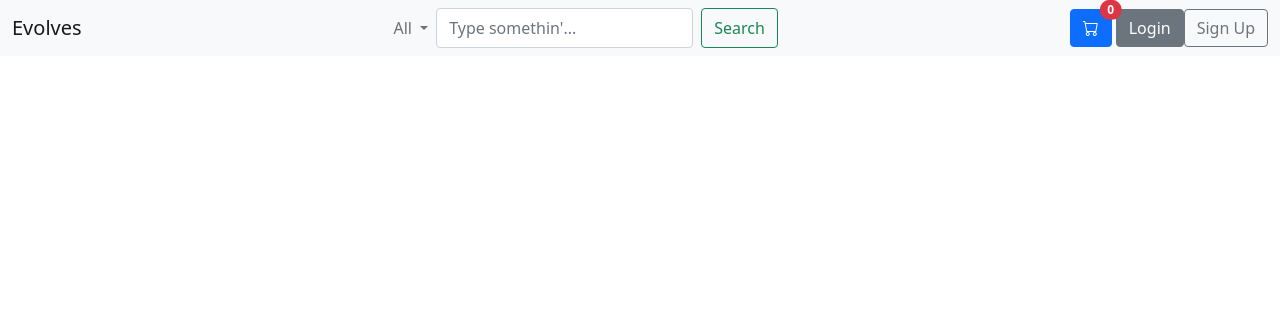
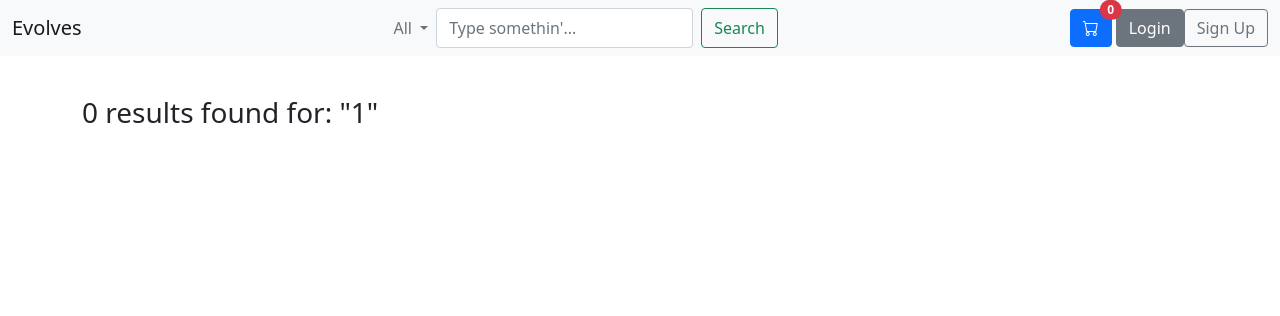
Before and after one commit to mr-vaibh/evolves, a Django app: page /search/1/ in a window 1280 px wide. Shown: the top 316 px of the page. Run offline with Django 3.2, Linux system fonts and the light colour scheme; data that the repository does not hold is empty; some libraries are stand-ins or nearby versions.

Commit message:
added H3 tag in search

```diff
--- a/shop/templates/shop/search.html
+++ b/shop/templates/shop/search.html
@@ -18,7 +18,9 @@
 
 {% block body %}
 
-<div class="container">
+<div class="container my-5">
+
+        <h3>{{ products.count }} result{{ products.count|pluralize }} found for: "{{ query }}"</h3>
 
         <div class="row row-cols-1 row-cols-md-3 g-4">
 
--- a/shop/views.py
+++ b/shop/views.py
@@ -45,9 +45,9 @@ def search(request, query):
     context = {
         'query': query,
         'products': Product.objects.filter(name__icontains=query)
-        .union(Product.objects.filter(category__name__icontains=query))
-        .union(Product.objects.filter(sub_category__name__icontains=query))
-        .order_by('-created_at')
+            .union(Product.objects.filter(category__name__icontains=query))
+            .union(Product.objects.filter(sub_category__name__icontains=query))
+            .order_by('-created_at')
     }
     return render(request, 'shop/search.html', context)
 
```
